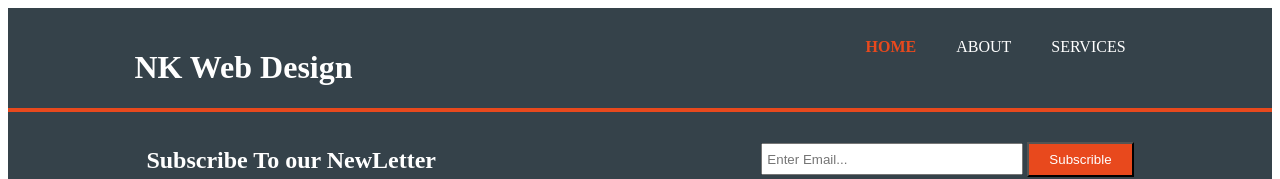
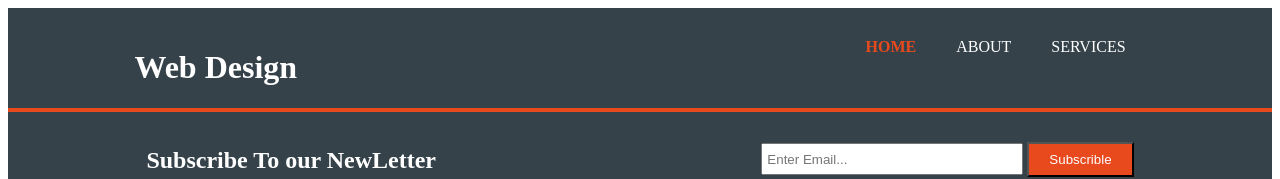
Before and after one commit to Naveenkusangi14/NK-Website, a plain HTML site: page html/services.html in a window 1280 px wide. Shown: the top 179 px of the page. Drawn offline with Linux system fonts and the light colour scheme.

Commit message:
titlechanged

```diff
--- a/html/services.html
+++ b/html/services.html
@@ -10,7 +10,7 @@
 <header>
  <div class="container">
  <div id="branding">
-  <h1><span class="highlight">NK Web Design</span></h1>
+  <h1><span class="highlight"> Web Design</span></h1>
  </div>
  <nav>
   <ul>
```
